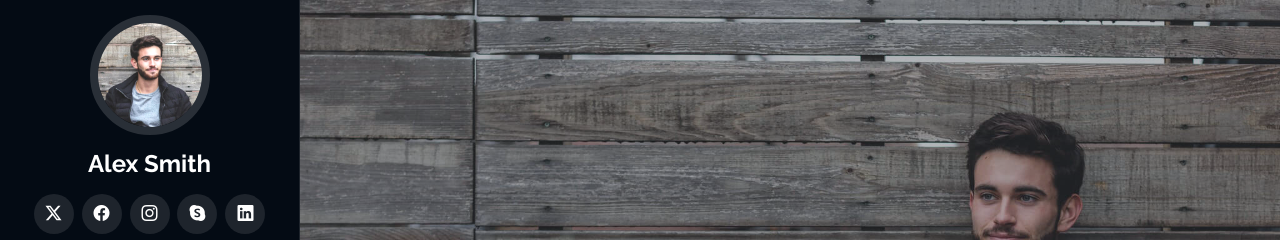
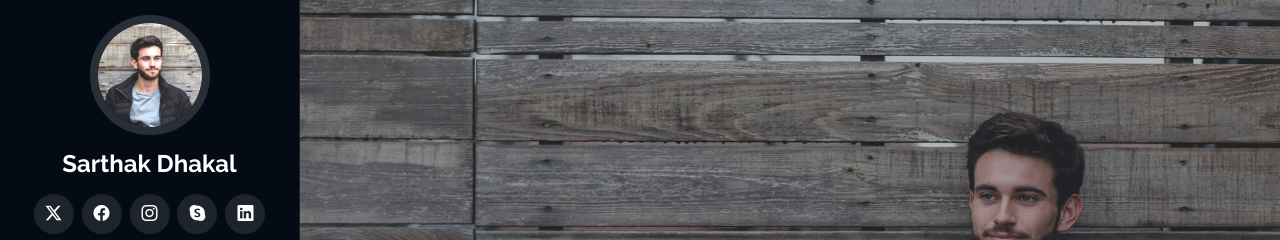
Before and after one commit to nihareeka-lab12/portfolio-website, a plain HTML site: page index.html in a window 1280 px wide. Shown: the top 240 px of the page. Drawn offline with Linux system fonts and the light colour scheme.

Commit message:
My name is Sarthak Dhakal

```diff
--- a/index.html
+++ b/index.html
@@ -48,7 +48,7 @@
     <a href="index.html" class="logo d-flex align-items-center justify-content-center">
       <!-- Uncomment the line below if you also wish to use an image logo -->
       <!-- <img src="assets/img/logo.png" alt=""> -->
-      <h1 class="sitename">Alex Smith</h1>
+      <h1 class="sitename">Sarthak Dhakal</h1>
     </a>
 
     <div class="social-links text-center">
```
